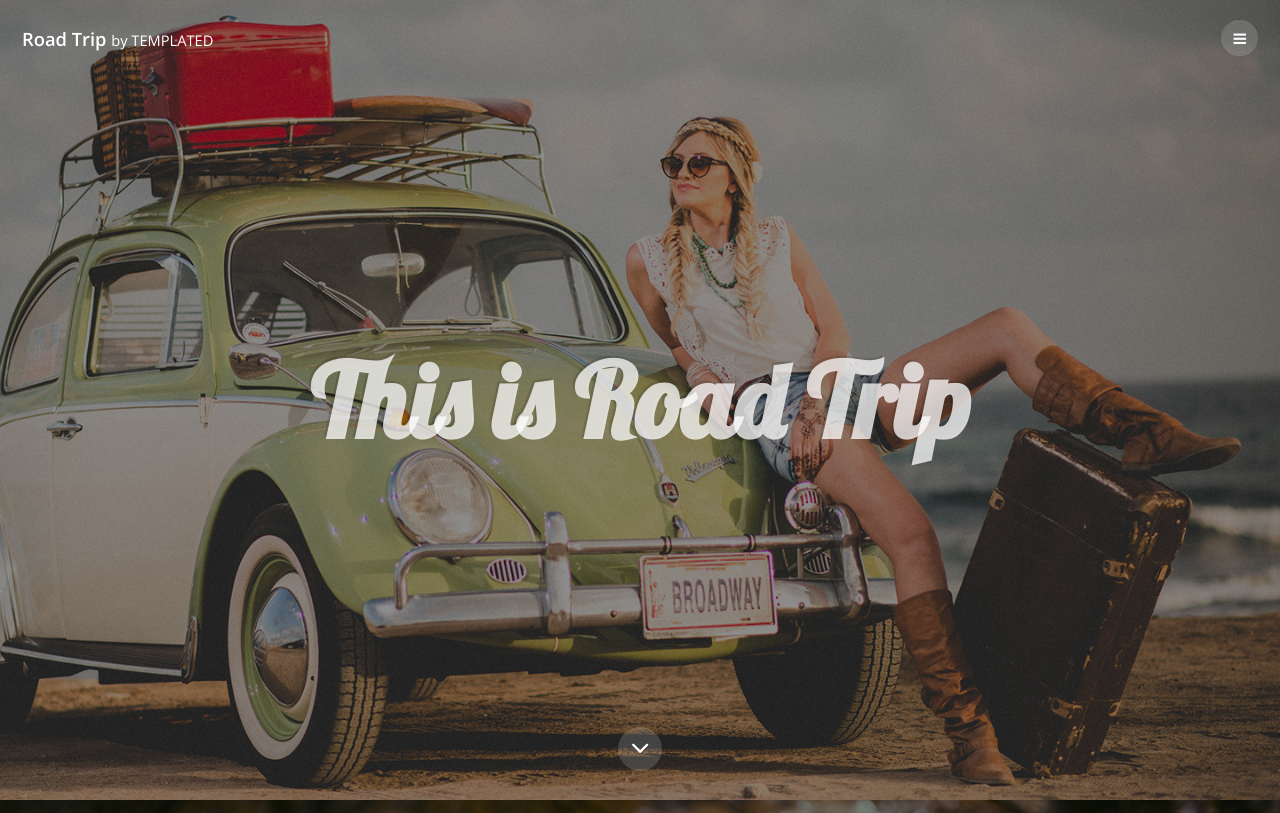
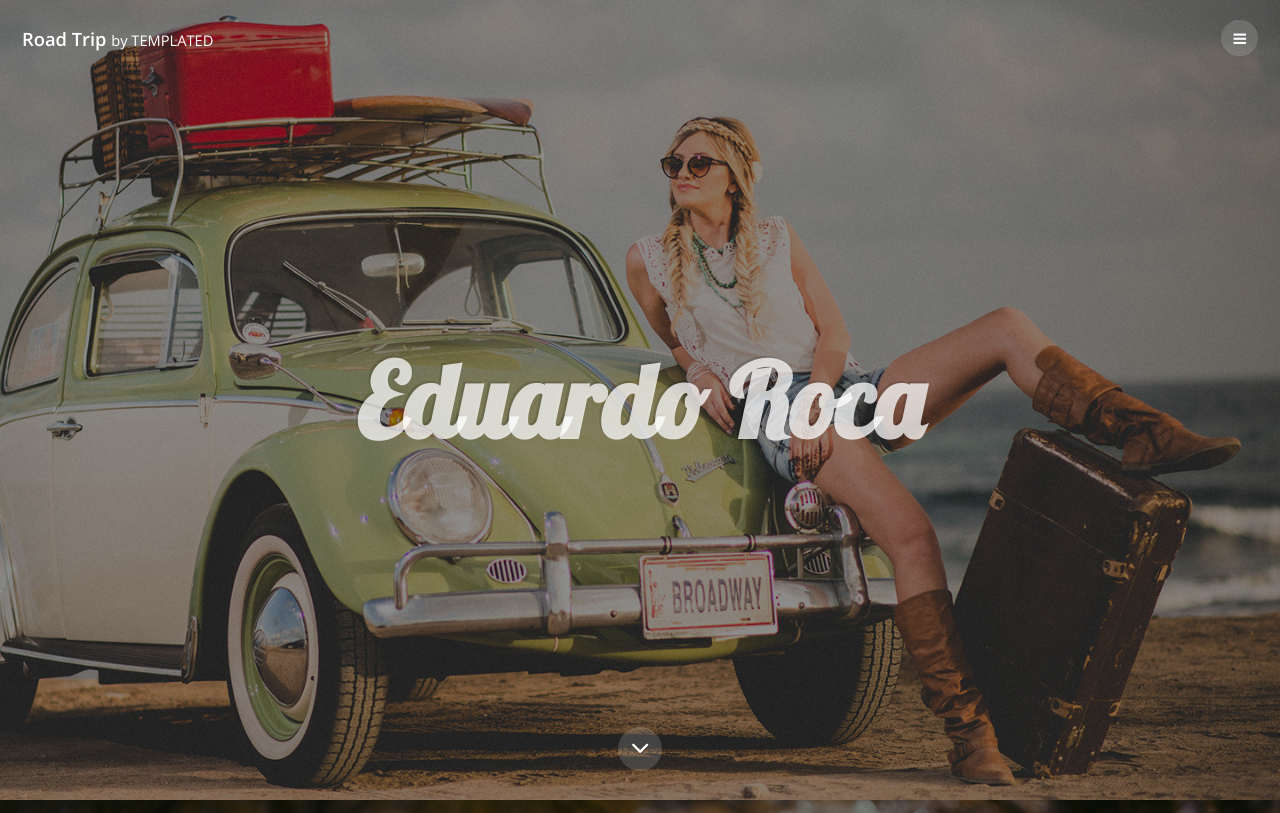
Before and after one commit to Cocol1n/examen, a plain HTML site: page index.html in a window 1280 px wide. Shown: the top 813 px of the page. Drawn offline with nearby package versions, Linux system fonts and the light colour scheme.

Commit message:
Update index.html

```diff
--- a/index.html
+++ b/index.html
@@ -37,7 +37,7 @@
 			<section id="banner" class="bg-img" data-bg="banner.jpg">
 				<div class="inner">
 					<header>
-						<h1>This is Road Trip</h1>
+						<h1>Eduardo Roca</h1>
 					</header>
 				</div>
 				<a href="#one" class="more">Learn More</a>
```
